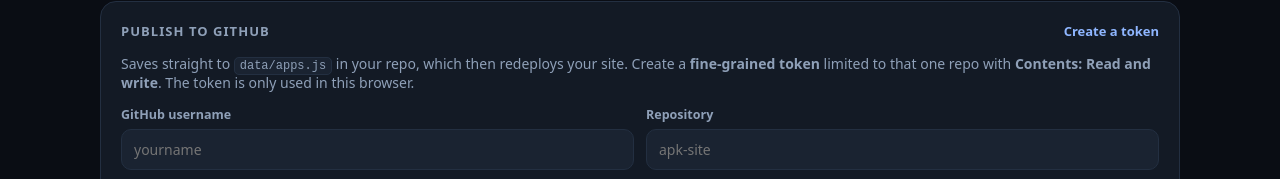
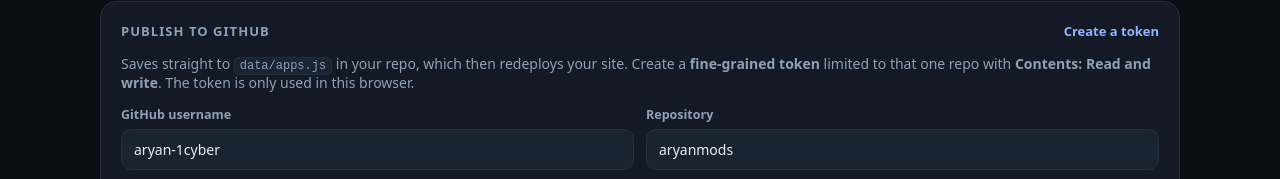
Before and after one commit to aryan-1cyber/aryanmods, a plain HTML site: page admin.html in a window 1280 px wide. Shown: the part 446-625 px from the top of the page. Drawn offline with Linux system fonts and the light colour scheme.

Commit message:
admin: prefill repo details (corrected)

```diff
--- a/admin.html
+++ b/admin.html
@@ -149,11 +149,11 @@
     <div class="gh-grid">
       <div class="field">
         <label for="ghOwner">GitHub username</label>
-        <input id="ghOwner" type="text" placeholder="yourname" spellcheck="false">
+        <input id="ghOwner" type="text" placeholder="yourname" value="aryan-1cyber" spellcheck="false">
       </div>
       <div class="field">
         <label for="ghRepo">Repository</label>
-        <input id="ghRepo" type="text" placeholder="apk-site" spellcheck="false">
+        <input id="ghRepo" type="text" placeholder="apk-site" value="aryanmods" spellcheck="false">
       </div>
       <div class="field">
         <label for="ghBranch">Branch</label>
```
